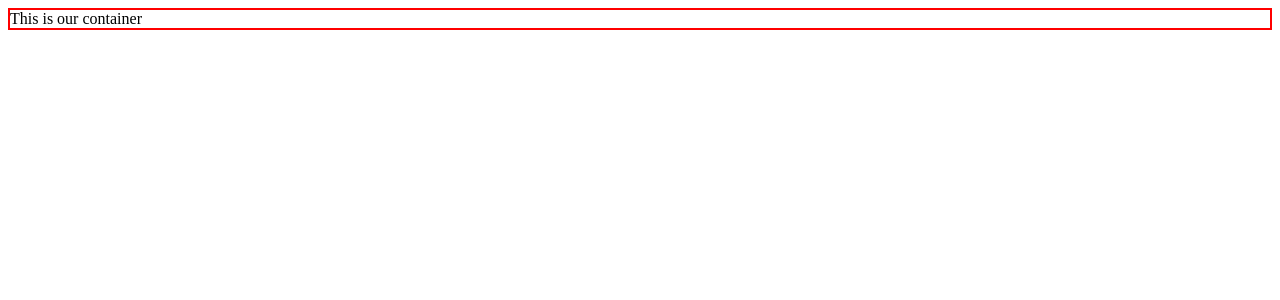
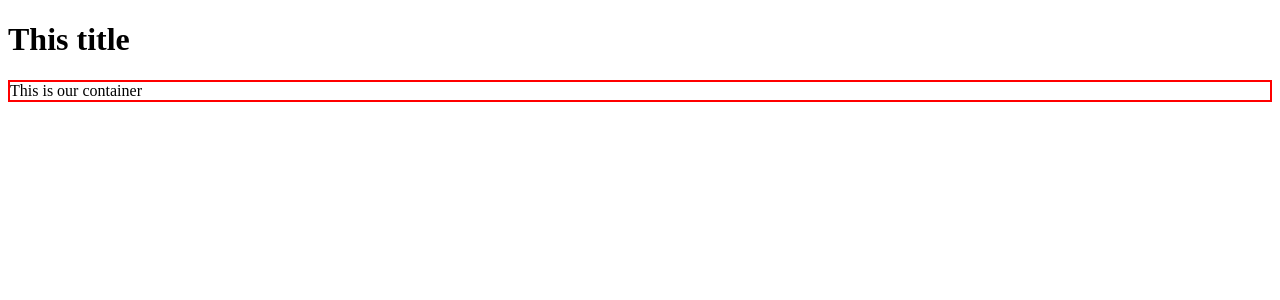
Before and after one commit to SuleymanAmangeldiyev/re_done_develhope_ex, a React (Create React App) app: page / in a window 1280 px wide. Shown: the top 300 px of the page. Built offline with nearby package versions, Linux system fonts and the light colour scheme.

Commit message:
the ex: 39 (Component Composition -02 ) has done

```diff
--- a/src/App.jsx
+++ b/src/App.jsx
@@ -5,7 +5,7 @@ export class App extends Component {
   render() {
     return (
       <div>
-        <Container>
+        <Container title="This title">
           <div className="container">This is our container</div>
         </Container>
       </div>
@@ -15,6 +15,6 @@ export class App extends Component {
 
 export default App;
 
-// the ex: 38  (Component Composition - 01)
+// the ex: 39  (Component Composition - 02)
 
-// Create a Container component that renders its children within a div tag. Have the div tag use a white background and a red border, either with a custom class or by using tailwindcss.
+// Modify the Container component so that it can display a title received within the title prop.
--- a/src/Container.jsx
+++ b/src/Container.jsx
@@ -3,8 +3,11 @@ import React, { Component } from 'react'
 export class Container extends Component {
   render() {
     return (
-      <div>{this.props.children}</div>
-    )
+      <div>
+        <h1>{this.props.title}</h1>
+        {this.props.children}
+      </div>
+    );
   }
 }
 
```
